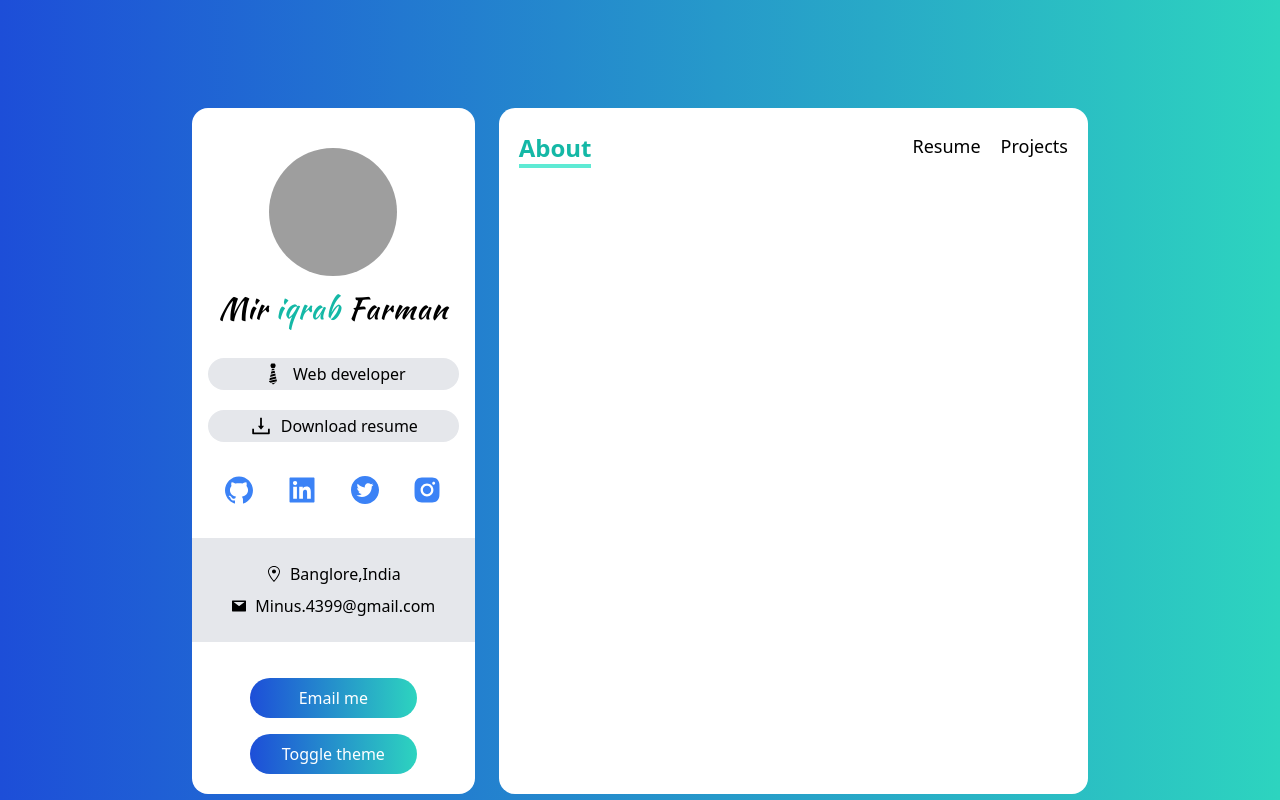
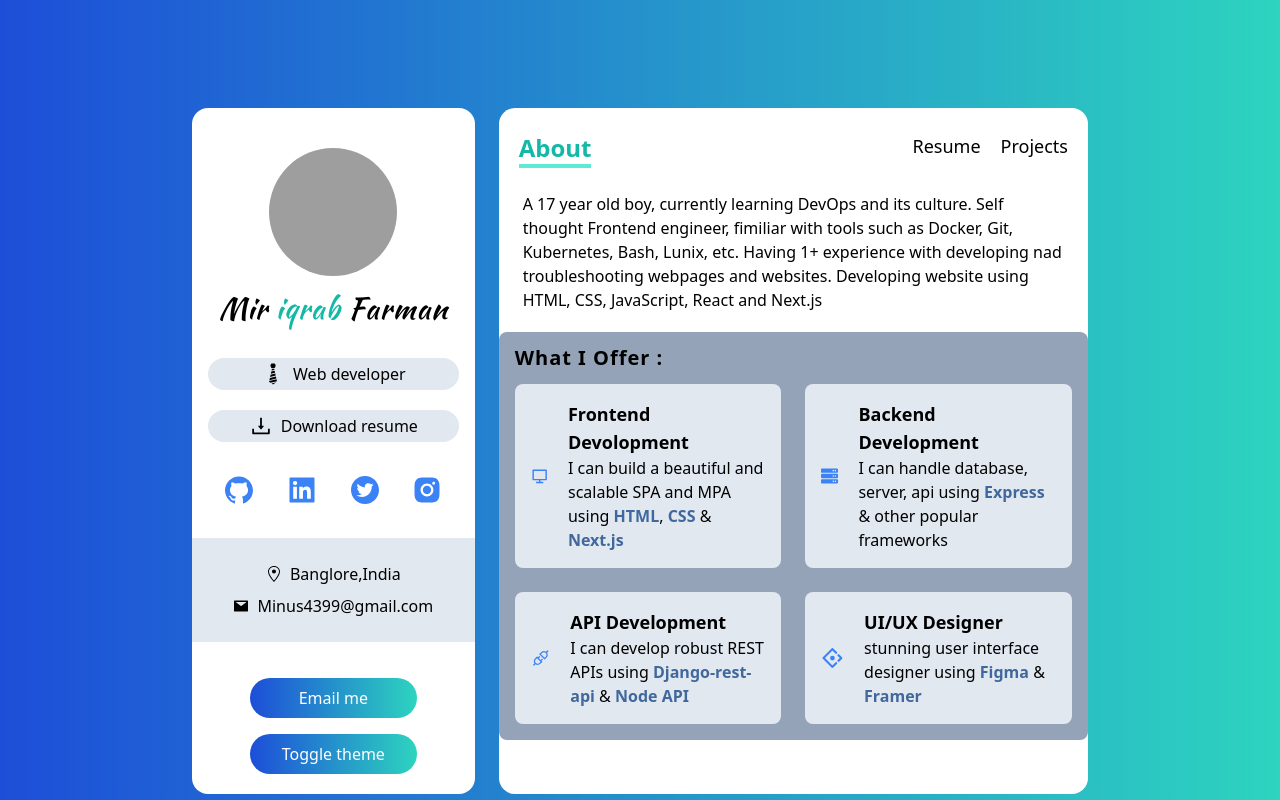
Before and after one commit to Minus0149/portfolio, a Next.js app: page / in a window 1280 px wide. Built offline with nearby package versions, Linux system fonts and the light colour scheme; grey boxes are pictures that could not be loaded.

Commit message:
partially completed the home page

```diff
--- a/components/Sidebar.tsx
+++ b/components/Sidebar.tsx
@@ -32,13 +32,13 @@ const Sidebar = () => {
       </div>
 
       <div className="space-y-5">
-        <p className="flex items-center justify-center px-2 py-1 my-3 bg-gray-200 rounded-full gap-x-2">
+        <p className="flex items-center justify-center px-2 py-1 my-3 rounded-full bg-slate-200 gap-x-2">
           <GiTie className="w-6 h-6 " /> Web developer
         </p>
         <a
           href=""
           download="Minus-resume"
-          className="flex items-center justify-center px-2 py-1 my-3 bg-gray-200 rounded-full gap-x-2"
+          className="flex items-center justify-center px-2 py-1 my-3 rounded-full bg-slate-200 gap-x-2"
         >
           <AiOutlineDownload className="w-6 h-6 " /> Download resume
         </a>
@@ -71,19 +71,19 @@ const Sidebar = () => {
         </a>
       </div>
 
-      <div className="py-4 my-5 -m-4 bg-gray-200 ">
+      <div className="py-4 my-5 -m-4 bg-slate-200 ">
         <div className="flex items-center justify-center my-2 gap-x-2">
           <GoLocation className="w-4 h-4" />
           <span>Banglore,India</span>
         </div>
         <div className="flex items-center justify-center my-2 gap-x-2">
           <AiFillMail className="w-4 h-4" />
-          <p>Minus.4399@gmail.com</p>
+          <p>Minus4399@gmail.com</p>
         </div>
       </div>
       <div className="flex flex-col items-center justify-center gap-2 ">
         <button
-          onClick={() => window.open("mailto:minus.4399@gmail.com")}
+          onClick={() => window.open("mailto:minus4399@gmail.com")}
           className="w-8/12 px-5 py-2 my-1 text-white rounded-full bg-gradient-to-r from-blue-700 to-teal-400"
         >
           Email me
--- /dev/null
+++ b/hooks/ServiceCard.tsx
@@ -0,0 +1,26 @@
+import { FunctionComponent} from 'react'
+import { IService } from './type'
+import { IconContext } from "react-icons";
+
+const ServiceCard:FunctionComponent<{services:IService}> = ({services:{Icon,About,Title}}) => {
+
+  const createMarkup = () =>{
+    return{
+      __html:About
+    }
+  }
+
+  return (
+    <div className="flex items-center p-2 space-x-5">
+      <IconContext.Provider value={{ size: "50px" }}>
+        <Icon className='text-blue-500'/>
+      </IconContext.Provider>
+      <div>
+        <h4 className='text-lg font-bold'>{Title}</h4>
+        <p dangerouslySetInnerHTML={createMarkup()} />
+      </div>
+    </div>
+  )
+}
+
+export default ServiceCard
--- a/hooks/data.ts
+++ b/hooks/data.ts
@@ -5,23 +5,27 @@ import {AiOutlineAntDesign, AiOutlineApi} from "react-icons/ai";
 
 export const services:IService[] = [
   {
-    icon: RiComputerLine,
-    title: "Frontend Devolopment",
-    about: "I can build a beautiful and scalable SPA and MPA using <b>HTML</b>, <b>CSS</b> & <b>Next.js</b> ",
+    Icon: RiComputerLine,
+    Title: "Frontend Devolopment",
+    About: "I can build a beautiful and scalable SPA and MPA using <b style='color:#40689c !important'>HTML</b>, <b style='color:#40689c !important'>CSS</b> & <b style='color:#40689c !important'>Next.js</b> ",
+    Id:1
   },
   {
-    icon: FaServer,
-    title: "Backend Development",
-    about: "i can handle database, server, api using <b>Express</b> & other popular frameworks",
+    Icon: FaServer,
+    Title: "Backend Development",
+    About: "I can handle database, server, api using <b style='color:#40689c !important'>Express</b> & other popular frameworks",
+    Id:2
   },
   {
-    icon: AiOutlineApi,
-    title: "API Development",
-    about: "I can develop robust REST APIs using <b>django-rest-api</b> & <b>Node API</b> ",
+    Icon: AiOutlineApi,
+    Title: "API Development",
+    About: "I can develop robust REST APIs using <b style='color:#40689c !important'>Django-rest-api</b> & <b style='color:#40689c !important'>Node API</b> ",
+    Id:3
   },
   {
-    icon: AiOutlineAntDesign,
-    title: "UI/UX Designer",
-    about: "stunning user interface designer using <b>Figma</b> & <b>Framer</b>",
+    Icon: AiOutlineAntDesign,
+    Title: "UI/UX Designer",
+    About: "stunning user interface designer using <b style='color:#40689c !important'>Figma</b> & <b style='color:#40689c !important'>Framer</b>",
+    Id:4
   },
 ]
--- a/pages/api/services.ts
+++ b/pages/api/services.ts
@@ -1,6 +1,7 @@
 import { NextApiRequest, NextApiResponse } from "next"
 import {services} from "@hooks/data"
 
+// eslint-disable-next-line import/no-anonymous-default-export
 export default (req:NextApiRequest, res:NextApiResponse) => {
-  res.status(200).json({services})
+    res.status(200).json({services})
 }
--- a/pages/index.tsx
+++ b/pages/index.tsx
@@ -1,30 +1,31 @@
-import type { GetServerSidePropsContext, NextPage } from "next";
+import type { NextPage } from "next";
 import Head from "next/head";
+import {services} from '@hooks/data';
+import ServiceCard from "@hooks/ServiceCard";
 
-const Home: NextPage = () => {
+const Home:NextPage = () => {
   return (
-    <div>
+    <div className="flex flex-col p-4 px-6 pt-0">
       <Head>
         <title>Minus - About</title>
       </Head>
-      <div className= "">
-
-      </div>
+        <h5 className="font-medium">
+          A 17 year old boy, currently learning DevOps and its culture. Self thought Frontend engineer, fimiliar with tools such as Docker, Git, Kubernetes, Bash, Lunix, etc. Having 1+ experience with developing nad troubleshooting webpages and websites. Developing website using HTML, CSS, JavaScript, React and Next.js
+        </h5>
+        <div className='flex-grow p-4 pt-0 mt-5 -mx-6 -mb-4 rounded-lg bg-slate-400'>
+          <h6 className='my-3 text-xl font-bold tracking-wider'>What I Offer :</h6>
+          <div className='grid gap-6 lg:grid-cols-4'>
+            {
+            services.map(services => (
+            <div key={services.Id} className='p-4 rounded-lg lg:col-span-2 bg-slate-200'>
+              <ServiceCard services={services} />
+            </div>
+            ))}
+          </div>
+        </div>
     </div>
   );
 };
 
 
 export default Home;
-
-export const getServerSideProps = async(context:GetServerSidePropsContext)=>{
-
-  const res = await fetch("http://localhost:3000/api/services")
-  const data =await res.json();
-
-  return {
-    props:{
-      services:data.services,
-    },
-  }
-}
--- a/pages/projects.tsx
+++ b/pages/projects.tsx
@@ -1,9 +1,9 @@
+import { NextPage } from "next";
 import Head from "next/head";
 import React from "react";
 
-type Props = {};
 
-const Projects = (props: Props) => {
+const Projects: NextPage = () => {
   return (
   <div className="p-4">
 
--- a/pages/resume.tsx
+++ b/pages/resume.tsx
@@ -5,7 +5,6 @@ import React from "react";
 const Resume: NextPage = () => {
   return(
   <div className="p-4">
-
     <Head>
       <title>Minus - Resume</title>
     </Head>
```
Also changed, not shown: hooks/type.ts (+4 -3 lines).
